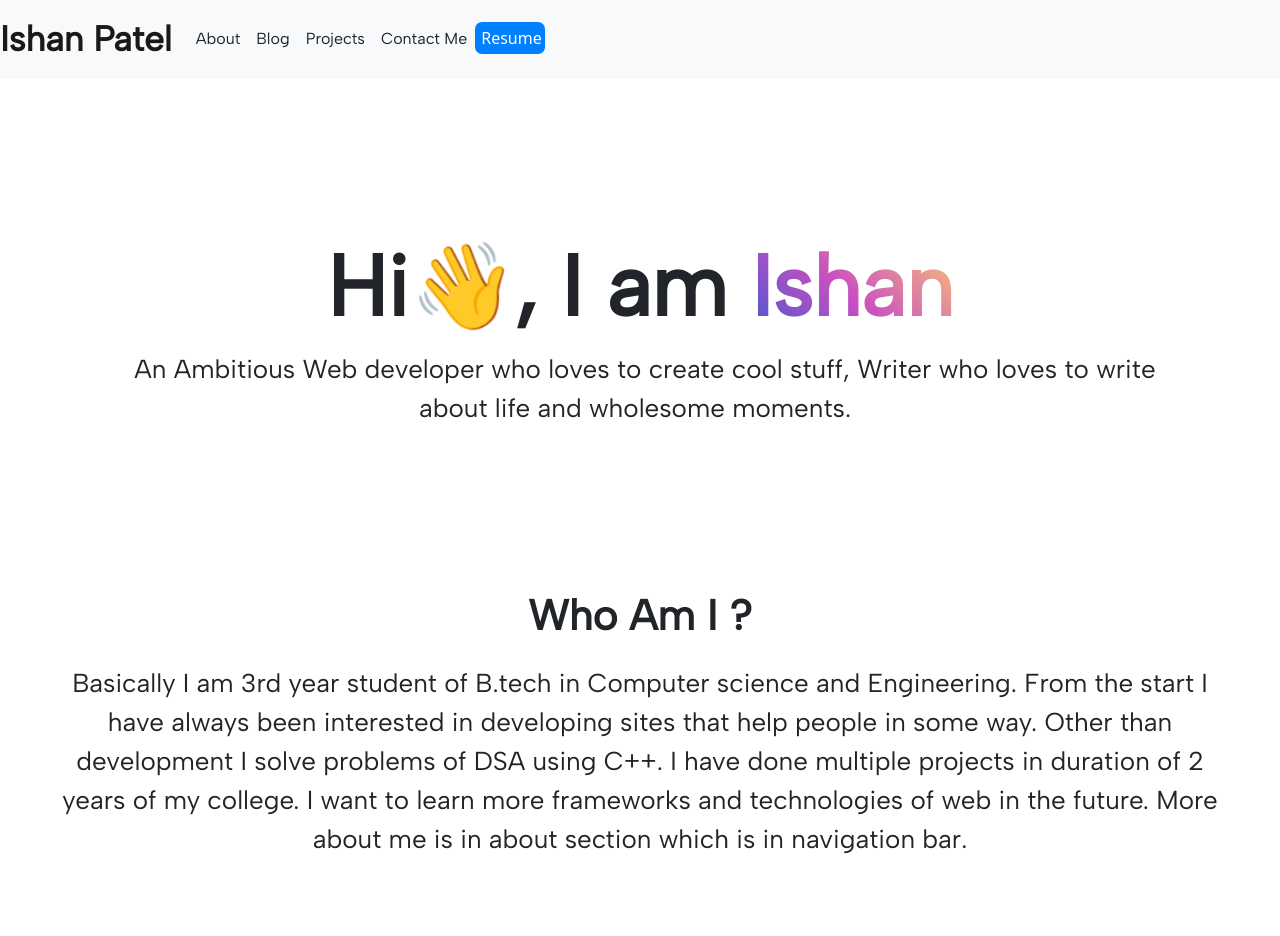
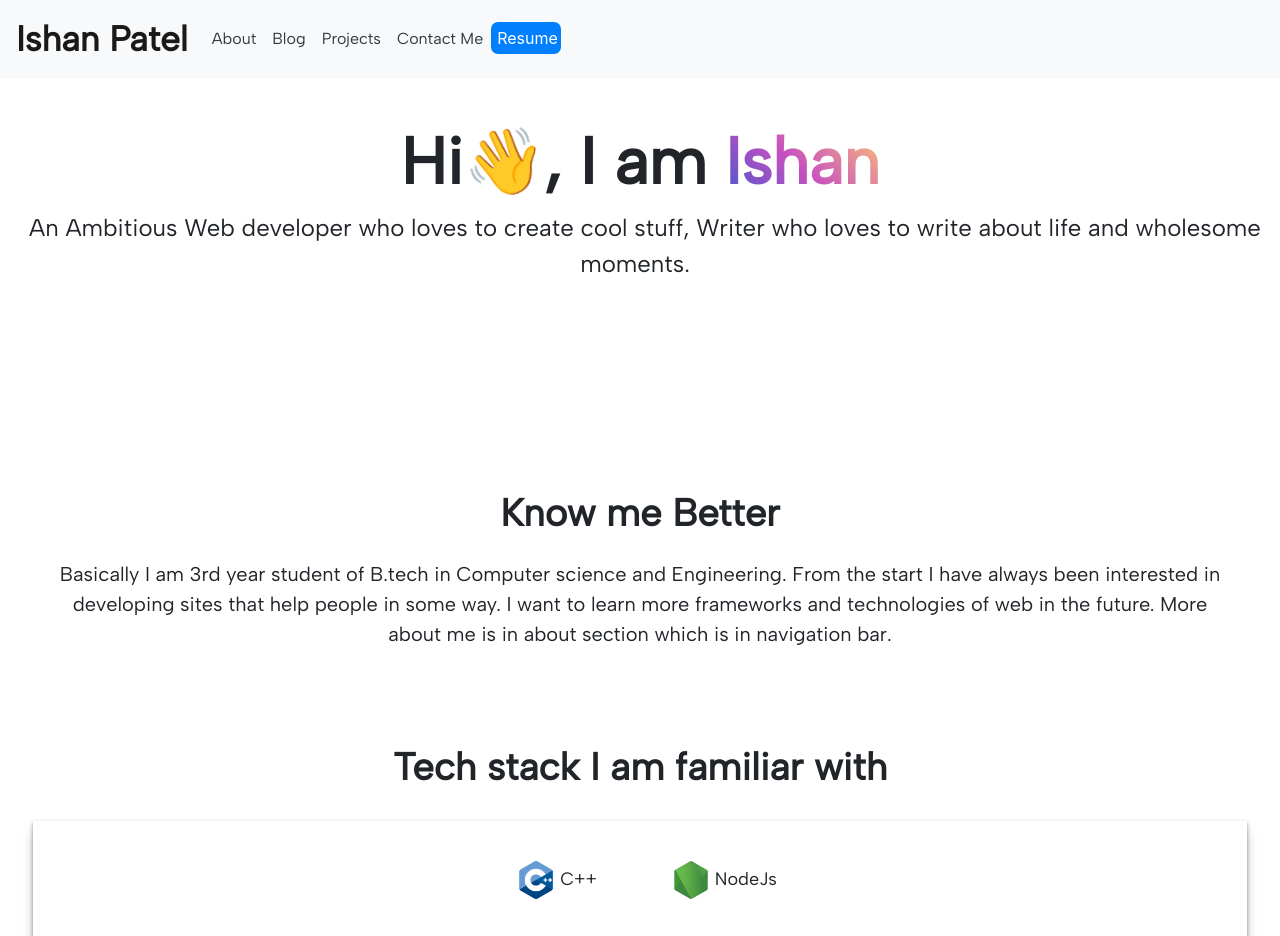
Before and after one commit to ishan249/portfolio, a plain HTML site: page index.html in a window 1280 px wide. Shown: the top 936 px of the page. Drawn offline with nearby package versions, Linux system fonts and the light colour scheme.

Commit message:
second commit

```diff
--- a/index.html
+++ b/index.html
@@ -1,17 +1,20 @@
 <!DOCTYPE html>
 <html lang="en" dir="ltr">
-
 <head>
   <meta charset="utf-8">
+  <meta http-equiv="X-UA-Compatible" content="IE=edge">
+  <meta name="viewport" content="width=device-width, initial-scale=1.0">
   <title>Ishan's portfolio</title>
   <link rel="stylesheet" href="style.css">
   <link href='https://fonts.googleapis.com/css?family=Albert Sans' rel='stylesheet'>
   <link href="https://cdn.jsdelivr.net/npm/bootstrap@5.2.0/dist/css/bootstrap.min.css" rel="stylesheet" integrity="sha384-gH2yIJqKdNHPEq0n4Mqa/HGKIhSkIHeL5AyhkYV8i59U5AR6csBvApHHNl/vI1Bx" crossorigin="anonymous">
+  <link rel="stylesheet" href="https://stackpath.bootstrapcdn.com/bootstrap/4.1.3/css/bootstrap.min.css"
+      integrity="sha384-MCw98/SFnGE8fJT3GXwEOngsV7Zt27NXFoaoApmYm81iuXoPkFOJwJ8ERdknLPMO" crossorigin="anonymous">
 </head>
 
 <body>
-  <div class="navigation">
-    <nav class="navbar navbar-expand-lg bg-light">
+  <div id="navigation">
+    <nav class="navbar navbar-expand-lg navbar-light bg-light">
       <a class="navbar-brand" style="font-weight:bold;font-size:35px; font-family:'Albert Sans';" href="#Home">Ishan Patel</a>
       <button class="navbar-toggler" type="button" data-bs-toggle="collapse" data-bs-target="#navbarSupportedContent" aria-controls="navbarSupportedContent" aria-label="Toggle navigation">
         <span class="navbar-toggler-icon"></span>
@@ -49,10 +52,9 @@
 
   <div class="secondSection">
     <div class="myIntro">
-      <h3 class="subHeading">Who Am I ?</h3>
+      <h3 class="subHeading">Know me Better</h3>
       <p class="myIntroText">
-        Basically I am 3rd year student of B.tech in Computer science and Engineering. From the start I have always been interested in developing sites that help people in some way. Other than development I solve problems of DSA using C++.
-        I have done multiple projects in duration of 2 years of my college. I want to learn more frameworks and technologies of web in the future. More about me is in about section which is in navigation bar.</p>
+        Basically I am 3rd year student of B.tech in Computer science and Engineering. From the start I have always been interested in developing sites that help people in some way. I want to learn more frameworks and technologies of web in the future. More about me is in about section which is in navigation bar.</p>
     </div>
     <div class="myTechStack">
       <h3 class="subHeading" style="margin-bottom:30px;">Tech stack I am familiar with</h3>
@@ -86,7 +88,6 @@
             <div class="techs">
               <img src="mongodb.png" alt="image" class="techIcons"> <span class="techText">MongoDB</span>
             </div>
-
             <div class="techs">
               <img src="icons8-node-js-48.png" alt="image" class="techIcons"> <span class="techText">ExpressJs</span>
             </div>
--- a/style.css
+++ b/style.css
@@ -1,17 +1,16 @@
 html {
     scroll-behavior: smooth;
 }
-
 .firstSection{
   font-family: 'Albert Sans';
   text-align: center;
-  padding:120px;
-  height:420px;
-  /* border:2px black solid; */
+  padding:10px;
+  height:320px;
 }
 .mainName{
-  font-size: 85px;
+  font-size: 65px;
   font-weight: bold;
+
 }
 .name{
   background-color: #4158D0;
@@ -23,8 +22,8 @@ html {
 
 
 .tagLine{
-  font-size: 26px;
-  padding: 10px;
+  font-size: 24px;
+  padding:10px;
 }
 
 .nav-link {
@@ -50,22 +49,20 @@ a {
 }
 .secondSection{
     margin: 18px;
-    /* border: 2px black solid; */
 }
 .subHeading{
   font-weight: bold;
-  font-size: 42px;
+  font-size: 38px;
   margin-top: 35px;
 }
 .myIntro{
   padding:15px;
   font-family: 'Albert sans';
-  /* font-size: 22px; */
   text-align:center;
 }
 .myIntroText{
   padding:15px;
-  font-size: 26px;
+  font-size: 20px;
 }
 .myTechStack{
   font-size: 18px;
@@ -84,27 +81,33 @@ a {
 }
 .techIcons{
   width:38px;
-  height: 38px;
+  height:38px;
 }
 .techtext{
   font-family: 'Albert sans';
-  font-size: 24px;
+  font-size: 20px;
 }
 .techs{
-  margin: 30px;
+  margin: 40px 20px;
 }
 
 .techGrp1{
     justify-content: center;
     text-align: center;
+    flex-wrap: wrap;
 }
 .techGrp2{
   justify-content: center;
   text-align: center;
+  flex-wrap: wrap;
+
 }
 .thirdSection{
   font-family: 'Albert sans';
   text-align: center;
+}
+.navbar-toggler{
+  color: black;
 }
 a{
   text-decoration: none;
@@ -151,7 +154,7 @@ a{
       padding: 17px;
       width: 600px;
       margin: 10px;
-      font-size: 24px;
+      font-size: 22px;
 }
 .hashNodeText{
   font-size: 30px;
```
Also changed, not shown: aboutme.html (+3 -3 lines).
